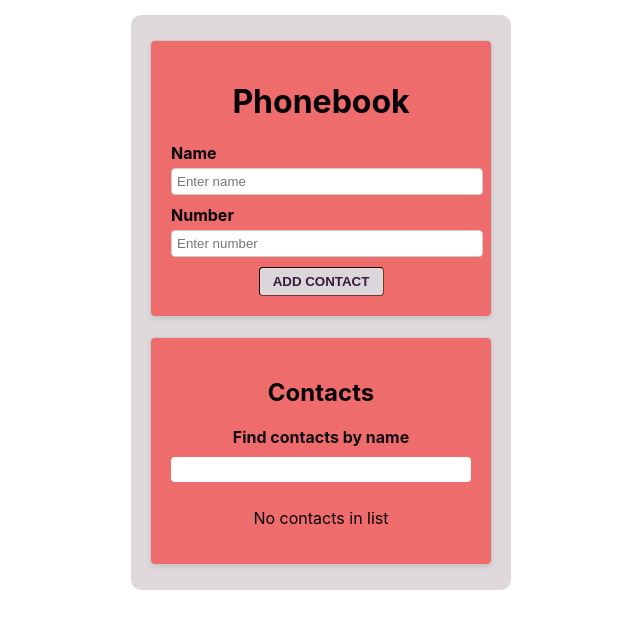
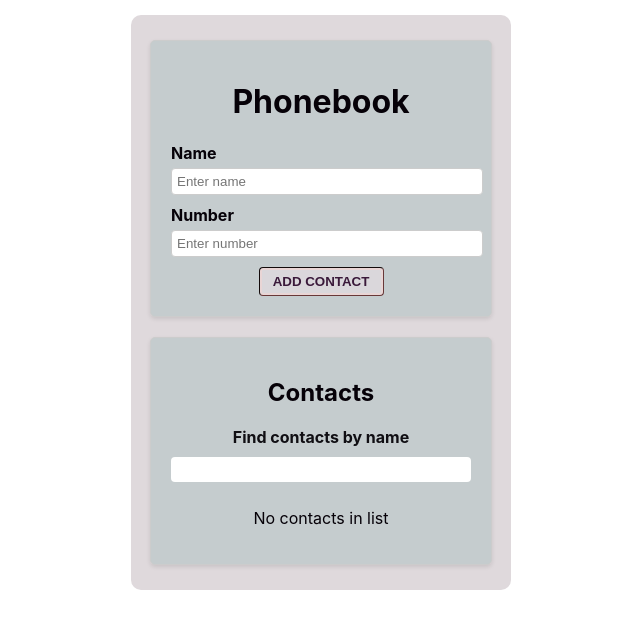
Before and after one commit to Reuelle/goit-react-hw-03-phonebook, a React (Create React App) app: page / in a window 1280 px wide. Shown: the top 628 px of the page, without its empty margins (319-959 px from the left). Built offline with nearby package versions, Linux system fonts and the light colour scheme.

Commit message:
Update Contact.module.css

```diff
--- a/src/components/Contact.module.css
+++ b/src/components/Contact.module.css
@@ -33,6 +33,6 @@
   padding: 20px;
   border: 1px solid #ccc;
   border-radius: 5px;
-  background-color: rgba(255, 0, 0, 0.5);
+  background-color: rgba(35, 126, 124, 0.14);
   box-shadow: 0 2px 4px rgba(0, 0, 0, 0.1);
 }
```
